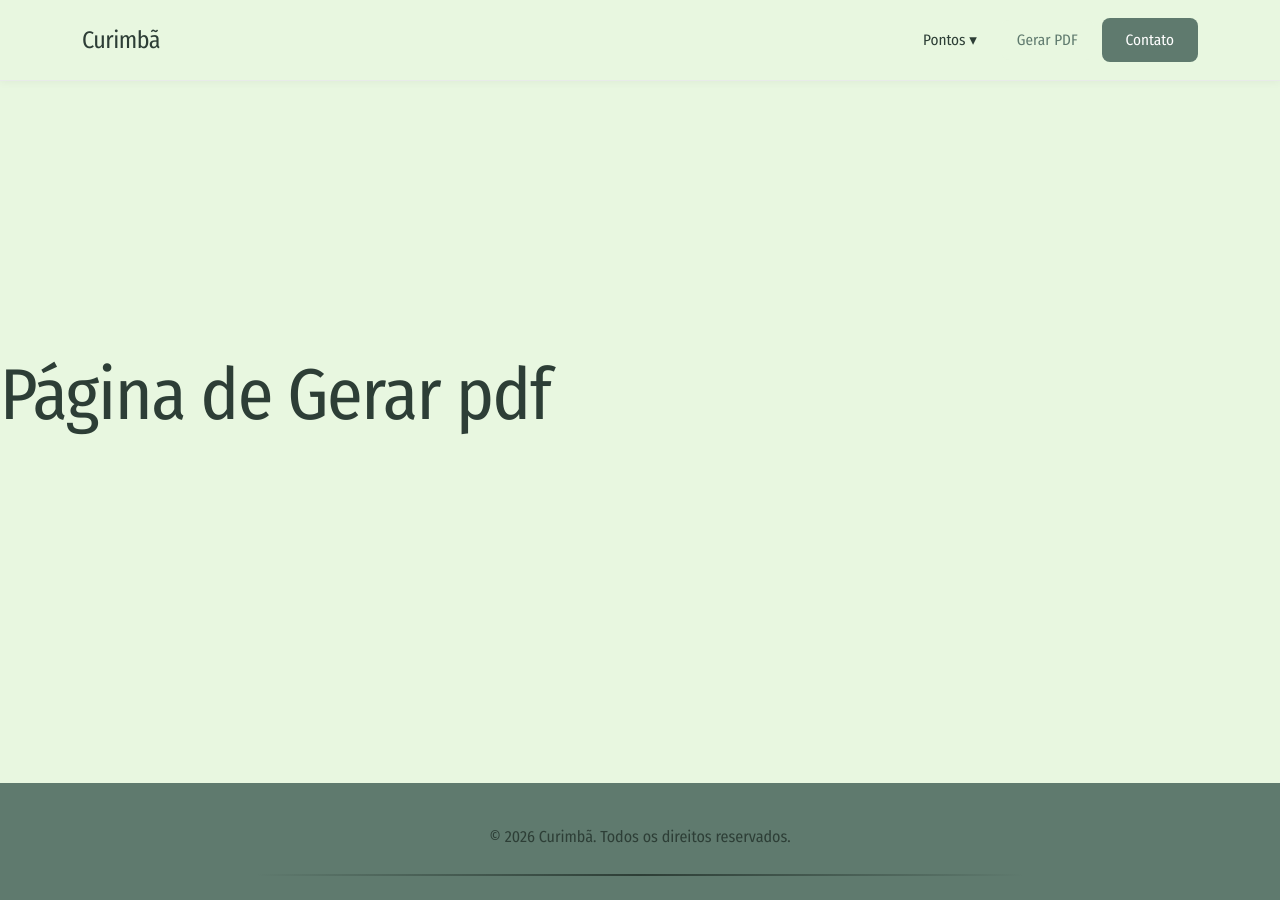
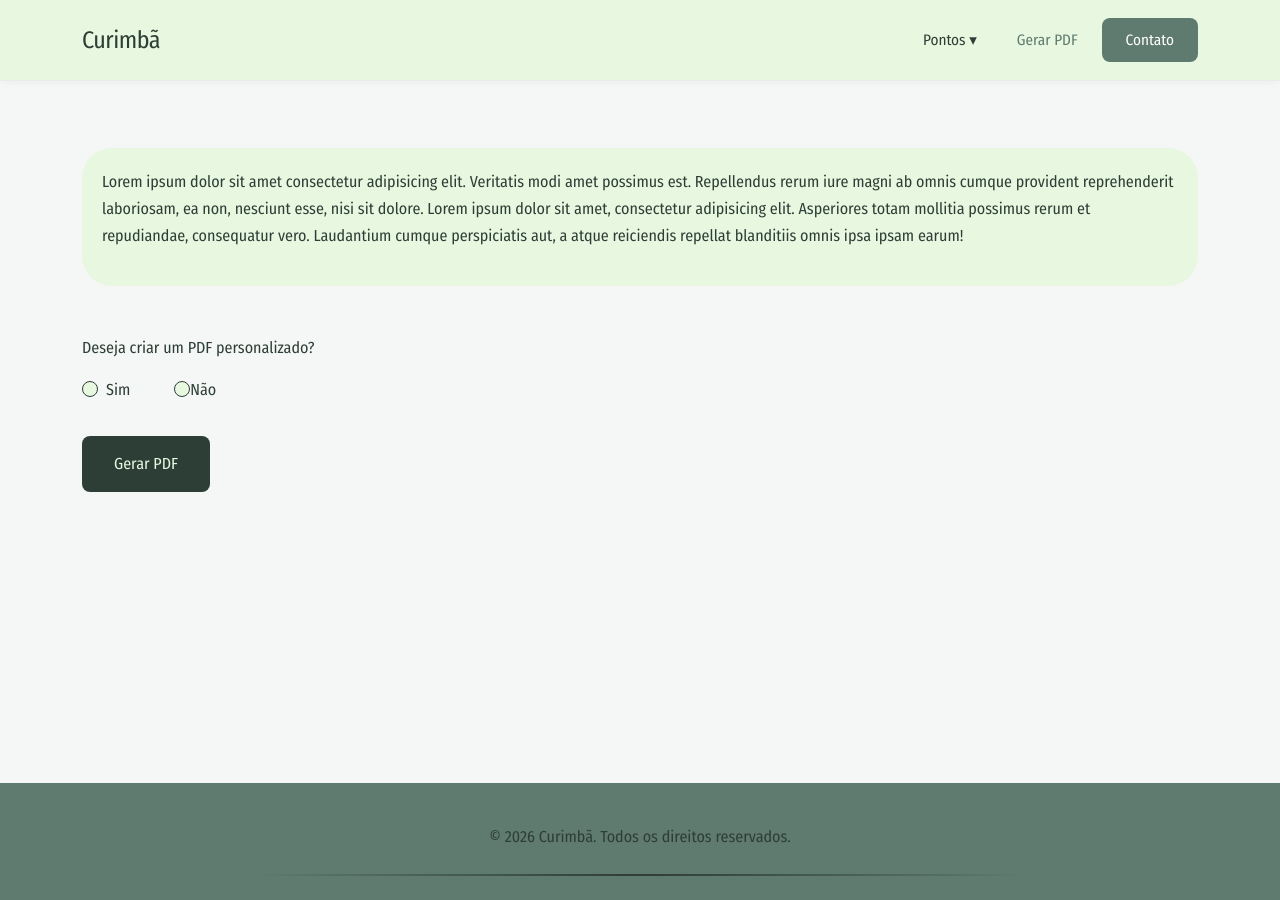
Before and after one commit to mlvSantiago/projeto-Curimb-, a React (Vite) app in the folder vite-project/: page /geraPDF in a window 1280 px wide. Built offline with nearby package versions, Linux system fonts and the light colour scheme; a web font is replaced by a local one.

Commit message:
Tela GerarPdf

```diff
--- /dev/null
+++ b/vite-project/src/pages/GeraPdf/GeraPdf.css
@@ -0,0 +1,71 @@
+* {
+    margin: 0;
+    padding: 0;
+}
+:root {
+  --sage-green: #8b9d83;        /* Verde sálvia suave */
+  --mint-cream: #f4f7f5;        /* Creme menta claro */
+  --eucalyptus: #5f7a6e;        /* Eucalipto médio */
+  --forest-deep: #2d3e36;       /* Verde floresta escuro */
+  --lavender-grey: #e8ebe9;     /* Cinza lavanda */
+  --clay: #a78b71;              /* Terracota suave */
+  --white-tea: #e8f7e0;         /* Branco chá */
+  --rosemary: #4a5d52;          /* Alecrim */
+  --chamomile: #d4d9d1;         /* Camomila */
+  --golden-bronze: #e2b753;
+}
+body{
+    background-color: var(--mint-cream);
+}
+.container-explicacao{
+    background-color:var(--white-tea);
+
+    padding: 20px;
+
+    border-radius: 30px;
+
+
+
+
+}
+.container-explicacao p{
+    color:var(--forest-deep);
+    font-size: 16px;
+}
+
+
+
+.container-radio div{
+    margin-top: 20px;
+}
+
+input[type="radio"]{
+    border-width: 1px;
+    border-color: var(--forest-deep);
+
+    background-color: var(--white-tea);
+}
+
+input[type="radio"]:checked {
+    background-color: var(--sage-green);
+    border-color: var(--sage-green);
+
+    box-shadow: 0 0 6px rgba(17, 253, 166, 0.9); /* brilho */
+
+}
+
+.btn:active{
+    background-color: var(--forest-deep) !important;
+}
+
+.tipoPdf{
+    display: flex;
+}
+
+#nao{
+    margin-left:20px;
+}
+
+p{
+    color:var(--forest-deep) !important;
+}
--- a/vite-project/src/pages/GeraPdf/GeraPdf.jsx
+++ b/vite-project/src/pages/GeraPdf/GeraPdf.jsx
@@ -1,9 +1,70 @@
-
+import { useState } from 'react';
+import './GeraPdf.css'
 
 export default function GeraPdf() {
+
+  const [tipoPdf, setTipoPdf] = useState('');
+
   return (
-    <div>
-      <h1>Página de Gerar pdf</h1>
+    <div className='container mt-5 mb-5 fade-in'>
+      <div className='container-explicacao'>
+        <p>Lorem ipsum dolor sit amet consectetur adipisicing elit. Veritatis modi amet possimus est. Repellendus rerum iure magni ab omnis cumque provident reprehenderit laboriosam, ea non, nesciunt esse, nisi sit dolore. Lorem ipsum dolor sit amet, consectetur adipisicing elit. Asperiores totam mollitia possimus rerum et repudiandae, consequatur vero. Laudantium cumque perspiciatis aut, a atque reiciendis repellat blanditiis omnis ipsa ipsam earum!</p>
+      </div>
+
+      <div>
+        <p className='mt-5'>Deseja criar um PDF personalizado?</p>
+
+        <div className="tipoPdf">
+          <div className='form-check'>
+            <input
+              className='form-check-input estilo-radio'
+              type="radio"
+              name="tipoPdf"
+              value="sim"
+              id="sim"
+              onChange={(e) => setTipoPdf(e.target.value)}
+            />
+            <label htmlFor="sim">Sim</label>
+          </div>
+          <div className='form-check'>
+            <input
+              className='form-check-input estilo-radio'
+              type="radio"
+              name="tipoPdf"
+              value="nao"
+              id="nao"
+              onChange={(e) => setTipoPdf(e.target.value)}
+            />
+            <label htmlFor="nao">Não</label>
+          </div>
+        </div>
+      </div>
+
+      {tipoPdf === 'sim' ? (
+        <div className='container-radio tiposSessoes fade-in'>
+          <h4 className='mt-5'>Tipos de sessões</h4>
+          <div className='form-check'>
+            <input className='form-check-input estilo-radio' type="radio" name="tipoSessao" value="consulta" id="consulta" />
+            <label htmlFor="consulta">Consulta</label>
+          </div>
+          <div className='form-check'>
+            <input className='form-check-input estilo-radio' type="radio" name="tipoSessao" value="festiva" id="festiva" />
+            <label htmlFor="festiva">Festiva</label>
+          </div>
+          <div className='form-check'>
+            <input className='form-check-input estilo-radio' type="radio" name="tipoSessao" value="mensal" id="mensal" />
+            <label htmlFor="mensal">Mensal</label>
+          </div>
+          <div className='form-check'>
+            <input className='form-check-input estilo-radio' type="radio" name="tipoSessao" value="passe" id="passe" />
+            <label htmlFor="passe">Passe/Irradiação</label>
+          </div>
+        </div>
+      ) : null}
+
+      <div>
+        <button type="button" className='btn btn-primary'>Gerar PDF</button>
+      </div>
     </div>
   )
 }
```
